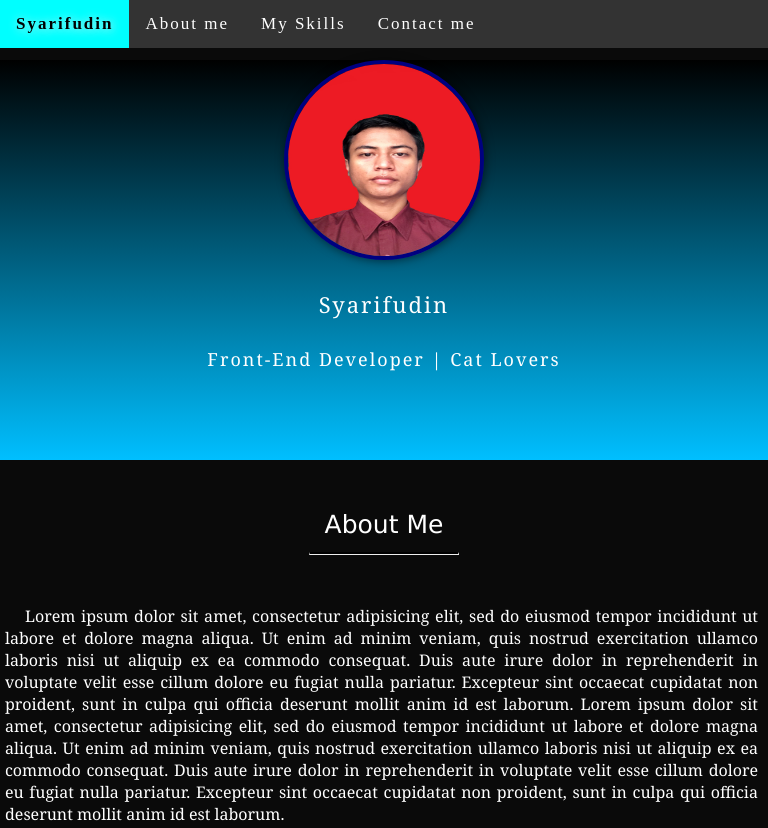
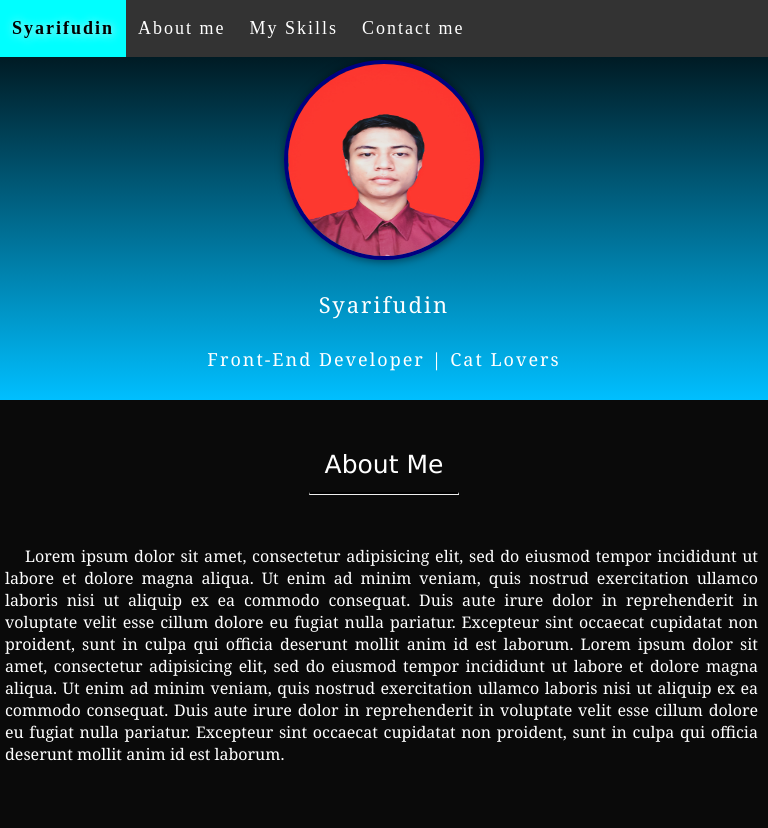
Before and after one commit to syarifse7/myPortfolio.github.io, a plain HTML site: page index.html in a window 768 px wide. Shown: the top 828 px of the page. Drawn offline with nearby package versions, Linux system fonts and the light colour scheme.

Commit message:
changed image jumbotron

```diff
--- a/index.html
+++ b/index.html
@@ -24,7 +24,7 @@
 	<!-- jumbotron -->
 		<div class="jumbotron" id="home">
 			<div id="gambar">
-				<img src="asset\baru.jpg" />
+				<img src="asset\Syarif udin.jpeg" />
 				<h4>Syarifudin</h4>
 				<h5>Front-End Developer | Cat Lovers</h5>
 			</div>
--- a/style.css
+++ b/style.css
@@ -254,7 +254,57 @@
 
 }
 
+/* add media query for tab device */
 
+@media only screen and (min-width: 420px) and (max-width: 768px){
+
+	body {
+		width: 100%;
+	}
+
+
+	/* navbar */
+	body .navbar-top {
+		width: 100%;
+		display: flex;
+		flex-direction: row;
+	}
+
+	body .navbar-top a#active {
+		line-height: 33px;
+	}
+
+	body .navbar-top a {
+		box-sizing: border-box;
+		float: left;
+		color: white;
+		text-align: center;
+		padding:  12px;
+		text-decoration: none;
+		font-size: 18px;
+		letter-spacing: 2px;
+		line-height: 33px;
+	}
+
+	body .navbar-top a:hover {
+		background-color: #002;
+		color: white;
+		font-weight: 600;
+		text-shadow: 1px 1px 10px #eaeaea;
+	}
+
+	/* jumbotron */
+	body .jumbotron {
+		overflow: auto;
+		width: 100%;
+		background: linear-gradient(black, DeepSkyBlue);
+		/*animation-name: changeBackground;
+		animation-iteration-count: infinite;
+		animation-duration: 2s;*/
+	}
+
+
+}
 
 
 
@@ -497,7 +547,7 @@ body {
 
 @keyframes lebar1 {
 	from { width: 0; }
-	to { width: 70%; }
+	to { width: 85%; }
 
 }
 
```
Also changed, not shown: asset/Syarif udin.jpeg (added), asset/baru.jpg (deleted), script.js (line endings or trailing spaces).
